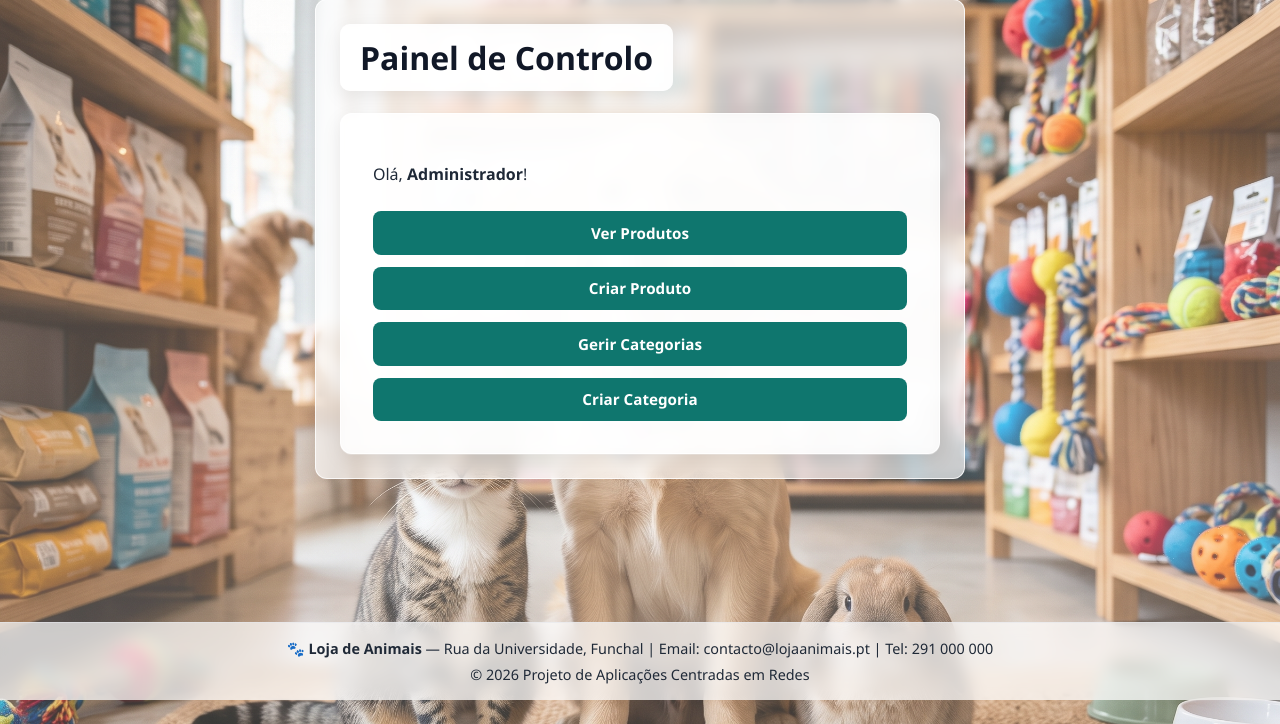
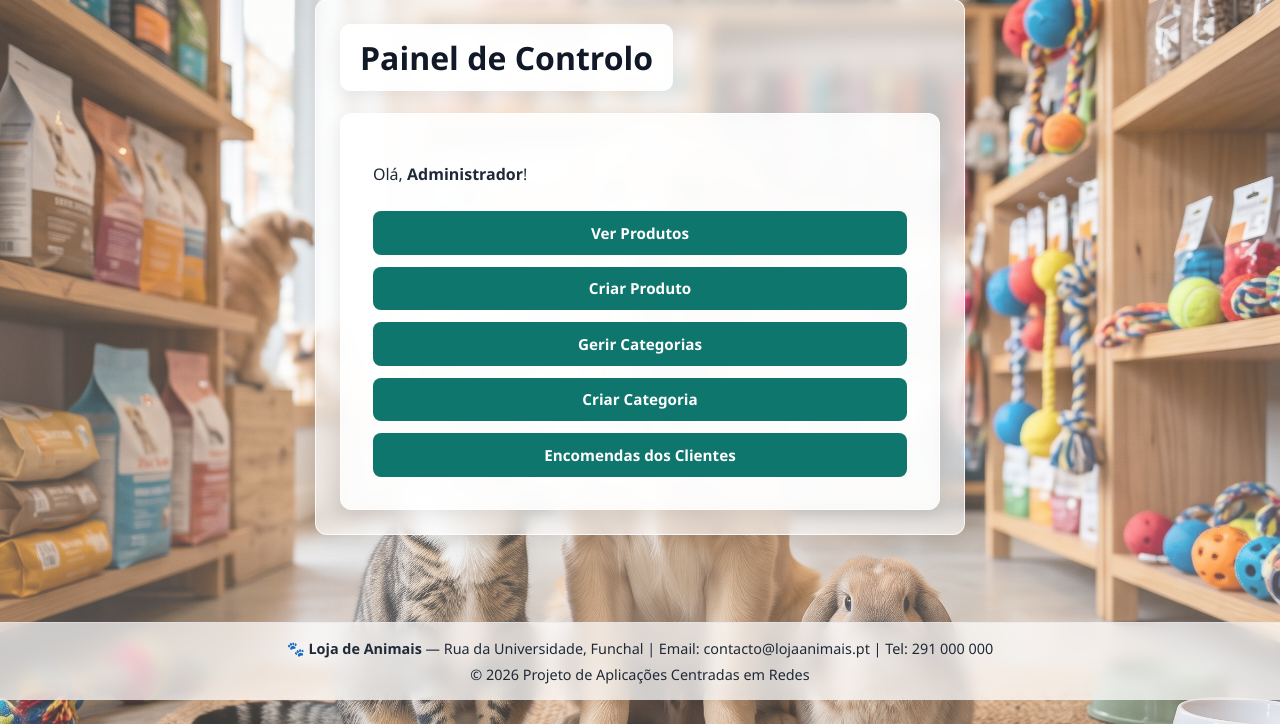
Before and after one commit to RossanaKK/Projeto-Loja-de-Animais, a Laravel app: page /dashboard in a window 1280 px wide. Shown: the part 100-824 px from the top of the page. Run offline with Laravel 12, Linux system fonts and the light colour scheme; a user stored in the database is signed in; data comes from the database, SQL or seed files in the repository.

Commit message:
Sintaxe mudada

```diff
--- a/resources/views/contact.blade.php
+++ b/resources/views/contact.blade.php
@@ -7,7 +7,7 @@
         <div class="cartao-produto" style="padding: 2rem;">
             <h1 style="margin-top: 0; color: var(--cor-primaria);">Contacta-nos</h1>
             <p style="color: var(--cor-texto-suave);">
-                Tens alguma dúvida sobre os nossos produtos ou encomendas? Envia-nos uma mensagem ou contacta-nos diretamente através do email <strong>contacto@lojaanimais.pt</strong>.
+                Tens alguma dúvida sobre os nossos produtos ou encomendas? Envia-nos uma mensagem ou contacta-nos diretamente através do email <strong>contacto@loja.pt</strong>.
             </p>
 
             @if(session('success'))
--- a/resources/views/dashboard.blade.php
+++ b/resources/views/dashboard.blade.php
@@ -22,6 +22,9 @@
                     <a href="{{ route('categories.create') }}" class="button">
                         Criar Categoria
                     </a>
+                    <a href="{{ route('orders.index') }}" class="button">
+                        Encomendas dos Clientes
+                    </a>
                 @else
                     <a href="{{ route('orders.index') }}" class="button">
                         As Minhas Encomendas
```
